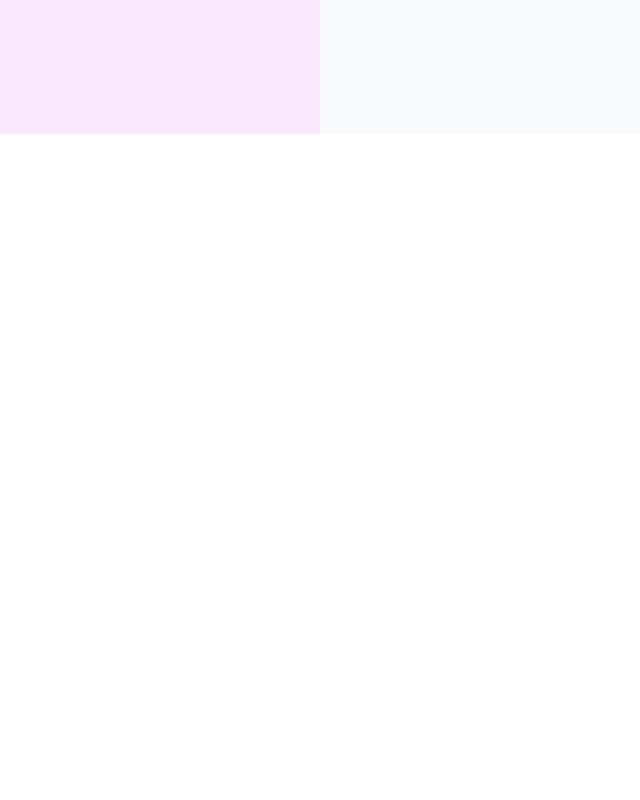
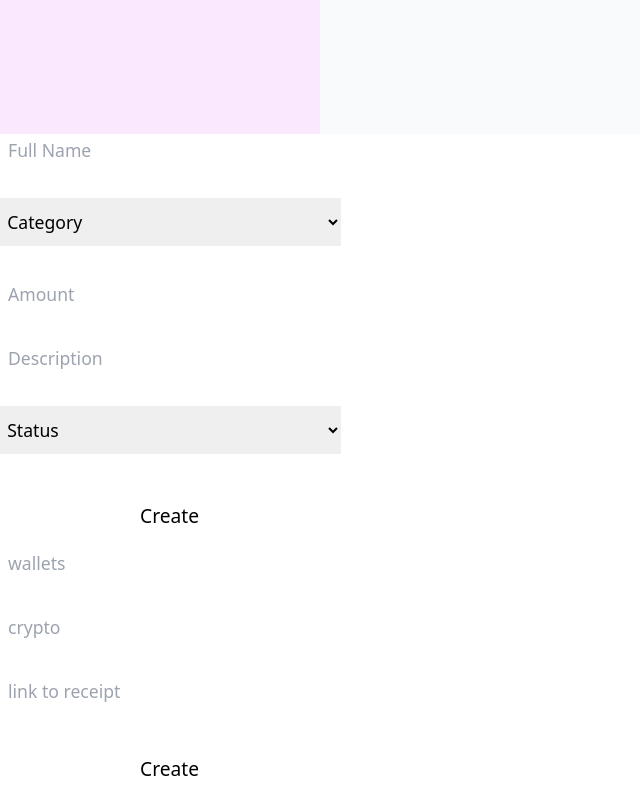
Before and after one commit to BUIDLBESTIES-Builds/Trustless-reimbursement-platform, a React (Create React App) app in the folder front-end/: page / in a window 1280 px wide. Shown: the part 666-1466 px from the top of the page, without its empty margins (0-640 px from the left). Before the commit the page ends 800 px from the top, so only its background shows below. Built offline with nearby package versions, Linux system fonts and the light colour scheme; no server answers.

Commit message:
created user component

```diff
--- a/front-end/src/App.css
+++ b/front-end/src/App.css
@@ -17,6 +17,17 @@ input {
   font-weight: 500;
   margin-bottom: 2rem;
 }
+
+select {
+  display: block;
+  width: 21.3rem;
+  height: 3rem;
+  padding: 0.2rem;
+  font-size: 1.1em;
+  font-weight: 500;
+  margin-bottom: 2rem;
+}
+
 button {
   border: none;
   padding: 1rem;
@@ -33,6 +44,7 @@ button:hover {
   text-align: center;
   color: #36a936;
 }
+
 
 
 .carousel-open:checked + .carousel-item {
--- a/front-end/src/App.js
+++ b/front-end/src/App.js
@@ -1,13 +1,17 @@
-import logo from './logo.svg';
-import './App.css';
-import Admin from './components/admin';
-import Reimbursement from './components/reimbursement';
+// import logo from "./logo.svg";
+import "./App.css";
+import Admin from "./components/admin";
+import Reimbursement from "./components/reimbursement";
+import User from "./components/user";
 
 function App() {
   return (
     <div className="App">
-      <Admin/>
+      <Admin />
       {/* <Reimbursement/> */}
+      {/* <Admin/> */}
+      <User />
+      <Reimbursement />
     </div>
   );
 }
--- /dev/null
+++ b/front-end/src/components/user.js
@@ -0,0 +1,83 @@
+// import "./App.css";
+import { useState } from "react";
+
+function User() {
+  const [fullname, setFullname] = useState("");
+  const [category, setCategory] = useState("");
+  const [amounts, setAmounts] = useState("");
+  const [description, setDescription] = useState("");
+  const [status, setStatus] = useState("");
+
+  let handleSubmit = async (e) => {
+    e.preventDefault();
+    try {
+      let res = await fetch("https://trpapi.herokuapp.com/api/user/", {
+        method: "POST",
+        body: JSON.stringify({
+          fullname: fullname,
+          category: category,
+          amounts: amounts,
+          description: description,
+          status: status,
+        }),
+        headers: {
+          "Content-Type": "application/json; charset=utf-8",
+        },
+      });
+
+      console.log(res);
+      let resJson = await res.json();
+      if (res.status === 200) {
+        setFullname("");
+        setCategory("");
+        setAmounts("");
+        setDescription("");
+        setStatus("");
+      }
+    } catch (err) {
+      console.log(err);
+    }
+  };
+
+  return (
+    <div className="App">
+      <form onSubmit={handleSubmit}>
+        <input
+          type="text"
+          value={fullname}
+          placeholder="Full Name"
+          onChange={(e) => setFullname(e.target.value)}
+        />
+        <select name="dropdown">
+          <option defaultValue="Category">Category</option>
+          <option value="pre-paid">pre-paid</option>
+          <option value="Miscellaneous">Miscellaneous</option>
+          onChange={(e) => setCategory(e.target.value)}
+        </select>
+
+        <input
+          type="text"
+          value={amounts}
+          placeholder="Amount"
+          onChange={(e) => setAmounts(e.target.value)}
+        />
+        <input
+          type="text"
+          value={description}
+          placeholder="Description"
+          onChange={(e) => setDescription(e.target.value)}
+        />
+        <select name="dropdown">
+          <option defaultValue="Status">Status</option>
+          <option value="PENDING">PENDING</option>
+          <option value="APPROVED">APPROVED</option>
+          onChange={(e) => setStatus(e.target.value)}
+        </select>
+
+        <button type="submit">Create</button>
+      </form>
+    </div>
+  );
+}
+
+export default User;
```
